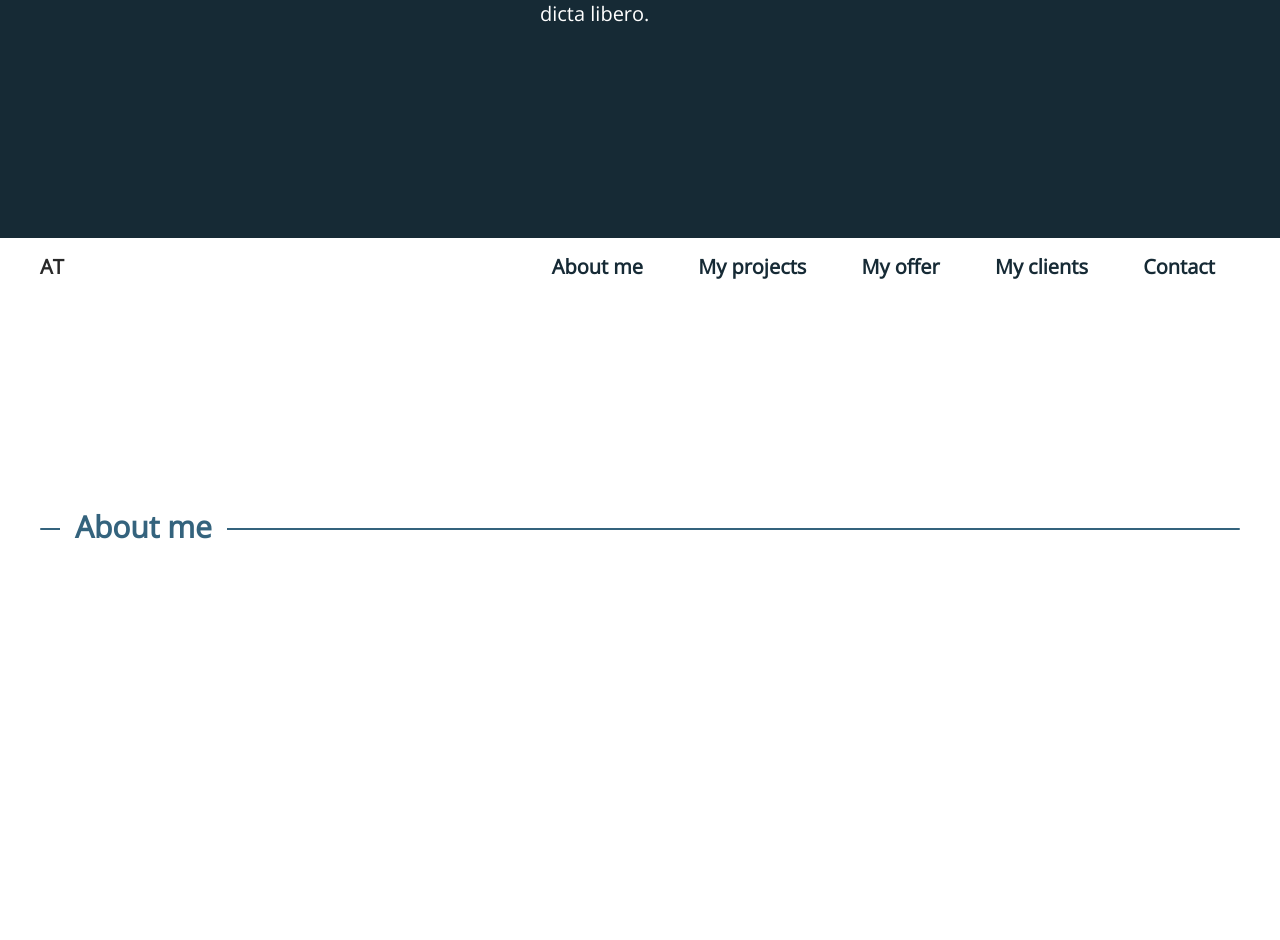
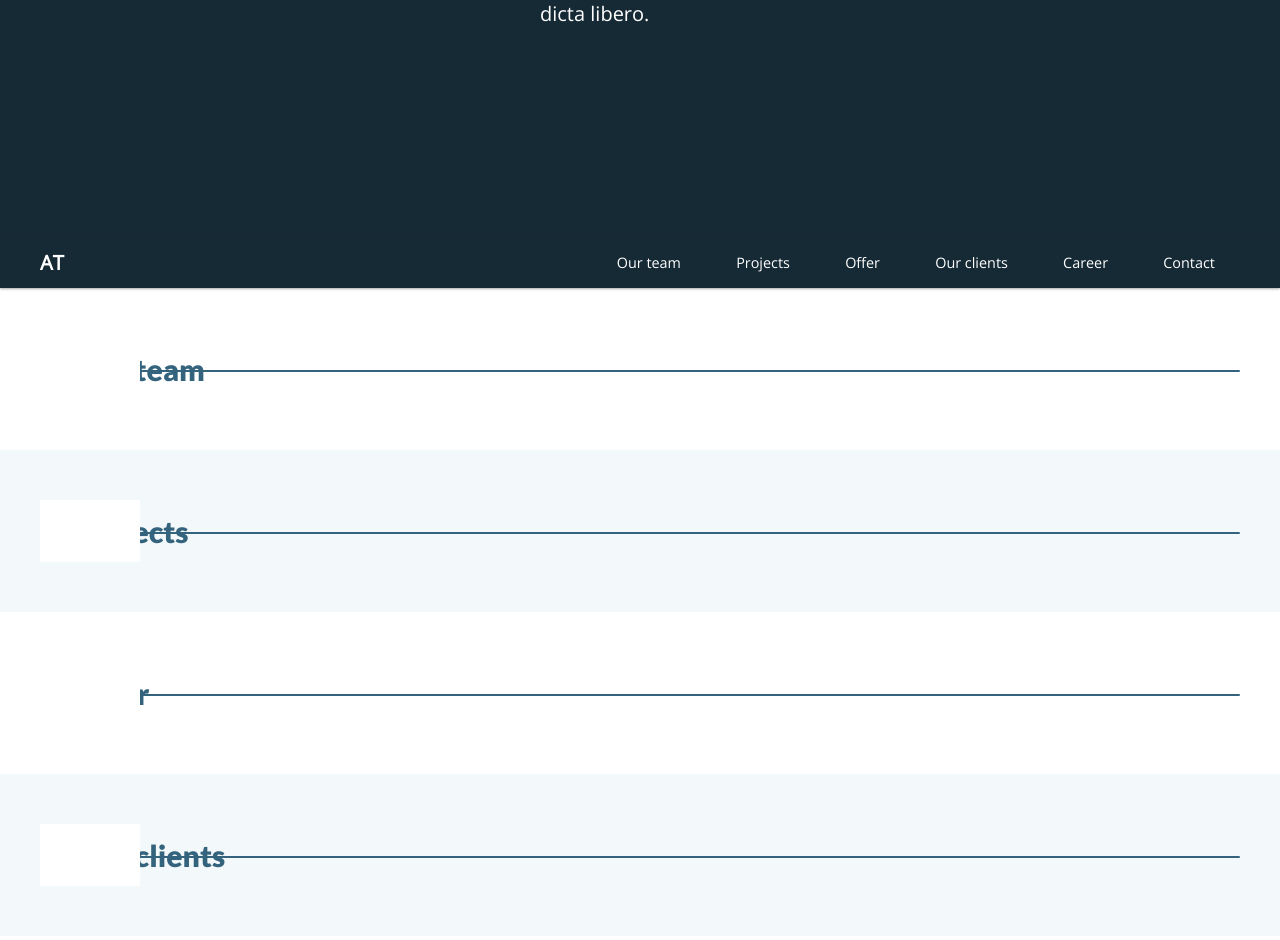
Before and after one commit to oskarbarcz/archi-tektur-pl-website, a Symfony app: template assets/templates/landing/index.html.twig in a window 1280 px wide. Shown: the part 398-1338 px from the top of the page. Run offline with Twig, Linux system fonts and the light colour scheme; the template is opened without the code that fills it, so the values that code supplies are empty; style sheets or scripts are compiled from the project's sources; some libraries are stand-ins or nearby versions; grey boxes are pictures that could not be loaded.

Commit message:
Add changes for sections

```diff
--- a/assets/styles/domain/landing/components/_navigation.sass
+++ b/assets/styles/domain/landing/components/_navigation.sass
@@ -1,4 +1,9 @@
 .navigation
+  position: sticky
+  top: 0
+  background: $color-dark
+  z-index: 10
+  @include shadow(1)
   &__limiter
     max-width: 1400px
     margin: 0 auto
@@ -15,7 +20,8 @@
     display: inline-block
     padding: 15px 25px
     text-decoration: none
-    color: $color-dark
-    font-weight: 700
+    color: $color-white
+    font-size: 0.9rem
+    transition: all 0.1s ease-in-out
     &:focus, &:hover
-      background: darken($color-white, 10)
+      background: lighten($color-dark, 10)
--- a/assets/styles/domain/landing/components/_title-box.sass
+++ b/assets/styles/domain/landing/components/_title-box.sass
@@ -1,22 +1,32 @@
 .title-box
+  width: 100%
   position: relative
-  width: 100%
+  &::before
+    content: ''
+    width: 100%
+    height: 2px
+    background: lighten($color-dark, 20)
+    position: absolute
+    top: 32px
+    z-index: 0
+    border-radius: 1px
+    left: 0
   &__text
     font-weight: 700
     font-size: 1.5em
-    background: white
     padding: 10px 15px
     margin: 0 20px
     display: inline-block
+    font-family: $title-font-stack
     color: lighten($color-dark, 20)
     width: auto
+    z-index: 30
     &::before
+      z-index: 29
+      width: 100px
+      height: 100%
+      position: absolute
+      left: 0
+      top: 0
       content: ''
-      width: 100%
-      height: 2px
-      background: lighten($color-dark, 20)
-      position: absolute
-      top: 32px
-      z-index: -1
-      border-radius: 1px
-      left: 0
+      background: white
--- a/assets/styles/domain/landing/layout/_container.sass
+++ b/assets/styles/domain/landing/layout/_container.sass
@@ -1,5 +1,7 @@
 .container
   width: 100%
+  &:nth-of-type(2n)
+    background: lighten($color-dark, 82)
   &--dark
     background: $color-dark
   &__limiter
--- a/assets/styles/domain/landing/layout/_section.sass
+++ b/assets/styles/domain/landing/layout/_section.sass
@@ -1,7 +1,9 @@
 .section
-  padding: 300px 0
-  @media(max-width: 2000px)
-    padding: 200px 0
+  padding: 50px 0
+  &--landing
+    padding: 300px 0
+    @media(max-width: 2000px)
+      padding: 200px 0
   &--flex
     display: flex
     align-items: center
--- a/assets/templates/landing/components/_footer.html.twig
+++ b/assets/templates/landing/components/_footer.html.twig
@@ -38,6 +38,7 @@
             <ul class="footer__links">
                 <li><a class="footer__link" href="">GDPR</a></li>
                 <li><a class="footer__link" href="">Terms of use</a></li>
+                <li><a class="footer__link" href="">Tax & invoicing details</a></li>
             </ul>
         </div>
     </div>
--- a/assets/templates/landing/components/_heading.html.twig
+++ b/assets/templates/landing/components/_heading.html.twig
@@ -1,5 +1,5 @@
 <div class="container container--dark">
-    <div class="container__limiter section section--flex">
+    <div class="container__limiter section section--landing section--flex">
         <div class="section__element section__element--40">
             <img class="landing-image" src="{{ asset('build/images/logo.png') }}" alt="">
         </div>
--- a/assets/templates/landing/components/_navigation.html.twig
+++ b/assets/templates/landing/components/_navigation.html.twig
@@ -1,12 +1,13 @@
 <div class="navigation">
     <div class="navigation__limiter">
-        <span class="navigation__logo" style="color: #292929; font-weight: bold">AT</span>
+        <span class="navigation__logo" style="color: white; font-weight: bold">AT</span>
         <ul class="navigation__links">
             <li class="navigation__element">
-                <a class="navigation__link" href="">About me</a>
-                <a class="navigation__link" href="">My projects</a>
-                <a class="navigation__link" href="">My offer</a>
-                <a class="navigation__link" href="">My clients</a>
+                <a class="navigation__link" href="">Our team</a>
+                <a class="navigation__link" href="">Projects</a>
+                <a class="navigation__link" href="">Offer</a>
+                <a class="navigation__link" href="">Our clients</a>
+                <a class="navigation__link" href="">Career</a>
                 <a class="navigation__link" href="">Contact</a>
             </li>
         </ul>
--- a/assets/templates/landing/index.html.twig
+++ b/assets/templates/landing/index.html.twig
@@ -5,28 +5,28 @@
     <section class="container">
         <div class="container__limiter section">
             <div class="title-box">
-                <h2 class="title-box__text">About me</h2>
+                <h2 class="title-box__text">Our team</h2>
             </div>
         </div>
     </section>
     <section class="container">
         <div class="container__limiter section">
             <div class="title-box">
-                <h2 class="title-box__text">My projects</h2>
+                <h2 class="title-box__text">Projects</h2>
             </div>
         </div>
     </section>
     <section class="container">
         <div class="container__limiter section">
             <div class="title-box">
-                <h2 class="title-box__text">My offers</h2>
+                <h2 class="title-box__text">Offer</h2>
             </div>
         </div>
     </section>
     <section class="container">
         <div class="container__limiter section">
             <div class="title-box">
-                <h2 class="title-box__text">My clients</h2>
+                <h2 class="title-box__text">Our clients</h2>
             </div>
         </div>
     </section>
```
